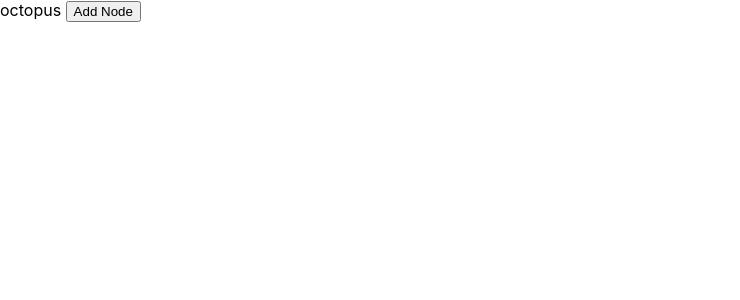
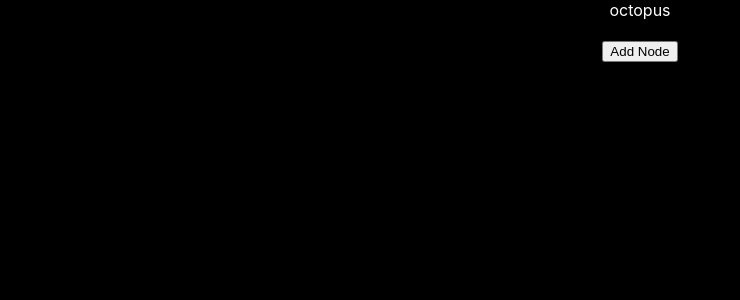
Before and after one commit to CodeKrakken/random-noise-generator, a React (Create React App) app: page / in a window 1280 px wide. Shown: the top 300 px of the page, without its empty margins (0-740 px from the left). Built offline with nearby package versions, Linux system fonts and the light colour scheme.

Commit message:
Make background black and add centre alignment

```diff
--- a/src/App.css
+++ b/src/App.css
@@ -1,3 +1,9 @@
+body {
+  background-color: black;
+  color: white;
+  text-align: center;
+}
+
 .row {
   display: flex;
 }
--- a/src/App.tsx
+++ b/src/App.tsx
@@ -158,6 +158,8 @@ function App() {
             ) {
               try {
                 const randomFrequency = getRandomFrequency(i)
+                console.log(randomFrequency)
+
                 const frequency   = detune(randomFrequency as number, i)
 
                 if (node.oscillator) node.oscillator.frequency.value = frequency
--- a/src/components/header/Header.tsx
+++ b/src/components/header/Header.tsx
@@ -16,7 +16,8 @@ export default function Header(props: props) {
 
   return <>
     octopus{" "}
-
+    <br />
+    <br />
     <button
       value="Add Node"
       onClick={addNode}
```
